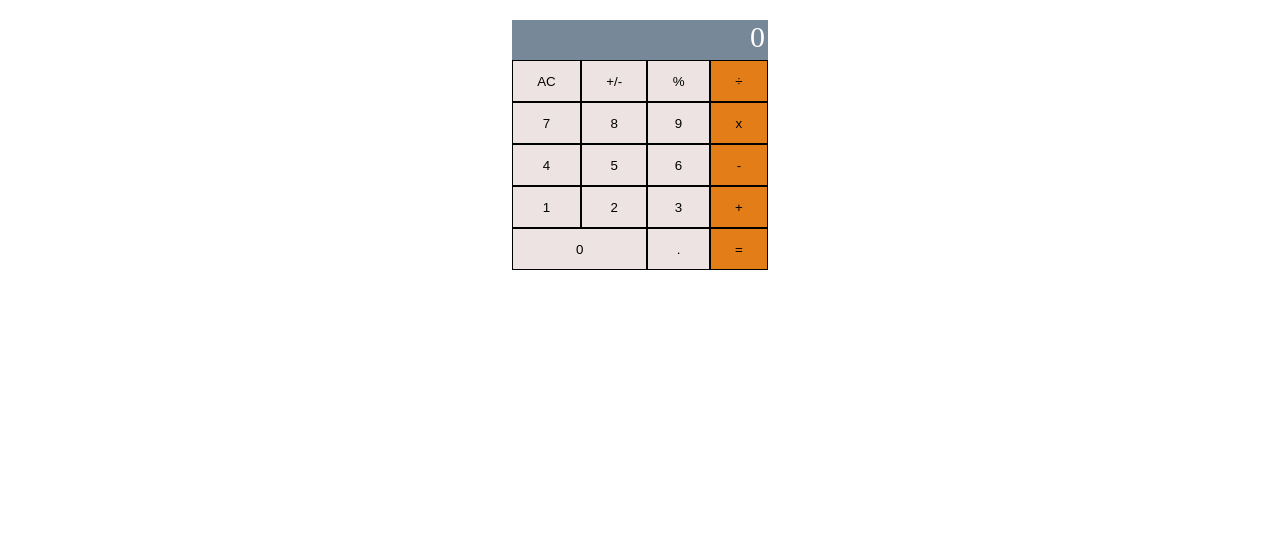
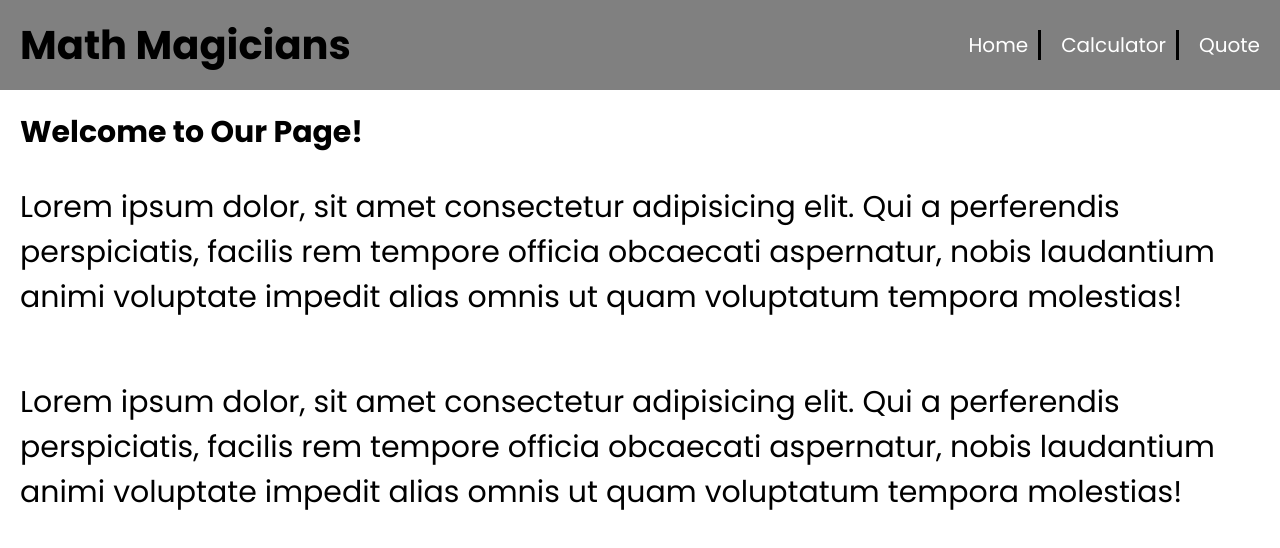
Before and after one commit to degisew/Math-Magicians, a React (Create React App) app: page / in a window 1280 px wide. Shown: the top 548 px of the page. Built offline with nearby package versions, Linux system fonts and the light colour scheme.

Commit message:
SPA implemented with React  Router

```diff
--- a/package.json
+++ b/package.json
@@ -8,6 +8,7 @@
     "@testing-library/user-event": "^13.5.0",
     "react": "^18.2.0",
     "react-dom": "^18.2.0",
+    "react-router-dom": "^6.4.1",
     "react-scripts": "5.0.1",
     "web-vitals": "^2.1.4"
   },
--- a/src/App.js
+++ b/src/App.js
@@ -1,13 +1,31 @@
 /* eslint-disable */
-import React, { Component } from 'react';
-import Calculator from './components/calculator';
-
+import React, { Component } from "react";
+import Calculator from "./components/calculator";
+import { Route, Routes } from "react-router-dom";
+import Home from "./Pages/Home";
+import Quote from "./Pages/Quote";
+import NavBar from "./components/NavBar";
 export default class App extends Component {
   render() {
     return (
-      <div className="App">
-        <Calculator />
-      </div>
+      <>
+        <NavBar />
+        <div className="App">
+          <Routes>
+            <Route path="/" element={<Home />} />
+            <Route
+              path="/Calculator"
+              element={
+                <div className="calc-page">
+                  <strong> Let's Do some Math!</strong>
+                  <Calculator />
+                </div>
+              }
+            />
+            <Route path="/quote" element={<Quote />} />
+          </Routes>
+        </div>
+      </>
     );
   }
 }
--- /dev/null
+++ b/src/Pages/Home.js
@@ -0,0 +1,23 @@
+import React from 'react';
+
+function Home() {
+  return (
+    <div className="home">
+      <strong>Welcome to Our Page!</strong>
+      <p>
+        Lorem ipsum dolor, sit amet consectetur adipisicing elit. Qui a
+        perferendis perspiciatis, facilis rem tempore officia obcaecati
+        aspernatur, nobis laudantium animi voluptate impedit alias omnis ut quam
+        voluptatum tempora molestias!
+      </p>
+      <p>
+        Lorem ipsum dolor, sit amet consectetur adipisicing elit. Qui a
+        perferendis perspiciatis, facilis rem tempore officia obcaecati
+        aspernatur, nobis laudantium animi voluptate impedit alias omnis ut quam
+        voluptatum tempora molestias!
+      </p>
+    </div>
+  );
+}
+
+export default Home;
--- /dev/null
+++ b/src/Pages/Quote.js
@@ -0,0 +1,14 @@
+import React from 'react';
+
+function Quote() {
+  return (
+    <div className="quote">
+      <p>
+        Math Magicians is not about Numbers, equations, Computations or
+        Algorithms: it is about understanding. -William paul thurston
+      </p>
+    </div>
+  );
+}
+
+export default Quote;
--- /dev/null
+++ b/src/components/NavBar.js
@@ -0,0 +1,29 @@
+import React from 'react';
+import { NavLink } from 'react-router-dom';
+
+function NavBar() {
+  return (
+    <header>
+      <p className="logo">Math Magicians</p>
+      <ul className="nav-link">
+        <li className="li">
+          <NavLink to="/" className="NavLink">
+            Home
+          </NavLink>
+        </li>
+        <li className="li">
+          <NavLink to="/Calculator" className="NavLink">
+            Calculator
+          </NavLink>
+        </li>
+        <li>
+          <NavLink to="/Quote" className="NavLink">
+            Quote
+          </NavLink>
+        </li>
+      </ul>
+    </header>
+  );
+}
+
+export default NavBar;
--- a/src/index.css
+++ b/src/index.css
@@ -3,8 +3,14 @@
 body {
   margin: 0;
   padding: 0;
+  font-family: "Poppins", sans-serif;
   -webkit-font-smoothing: antialiased;
   -moz-osx-font-smoothing: grayscale;
+}
+
+.App {
+  display: block;
+  padding: 20px;
 }
 
 .header-title {
@@ -21,6 +27,10 @@ body {
   align-items: center;
   grid-template-columns: auto auto auto auto;
   grid-template-rows: auto auto auto auto auto auto;
+}
+
+.calc-page strong {
+  font-size: 30px;
 }
 
 .td {
@@ -60,3 +70,48 @@ button {
 .operator {
   background-color: hsla(30, 82%, 49%, 0.911);
 }
+
+header {
+  display: flex;
+  justify-content: space-between;
+  align-items: center;
+  padding: 20px;
+  background-color: gray;
+  height: 50px;
+}
+
+.nav-link {
+  display: flex;
+  float: right;
+  column-gap: 20px;
+  list-style-type: none;
+  font-size: 20px;
+}
+
+.NavLink {
+  text-decoration-line: none;
+  color: white;
+}
+
+.home,
+.quote {
+  display: flex;
+  flex-direction: column;
+  justify-content: center;
+  align-items: center;
+  font-size: 30px;
+}
+
+.home strong {
+  align-self: flex-start;
+}
+
+.li {
+  border-right: 3px solid black;
+  padding-right: 10px;
+}
+
+.logo {
+  font-size: 40px;
+  font-weight: bold;
+}
--- a/src/index.js
+++ b/src/index.js
@@ -1,12 +1,15 @@
 /* eslint-disable */
 import React from "react";
 import ReactDOM from "react-dom/client";
+import { BrowserRouter as Router } from "react-router-dom";
 import "./index.css";
 import App from "./App";
 
 const root = ReactDOM.createRoot(document.getElementById("root"));
 root.render(
   <React.StrictMode>
+    <Router>
     <App />
+    </Router>
   </React.StrictMode>
 );
```
Also changed, not shown: 1 other file (tests, documents, lock files or other folders).
